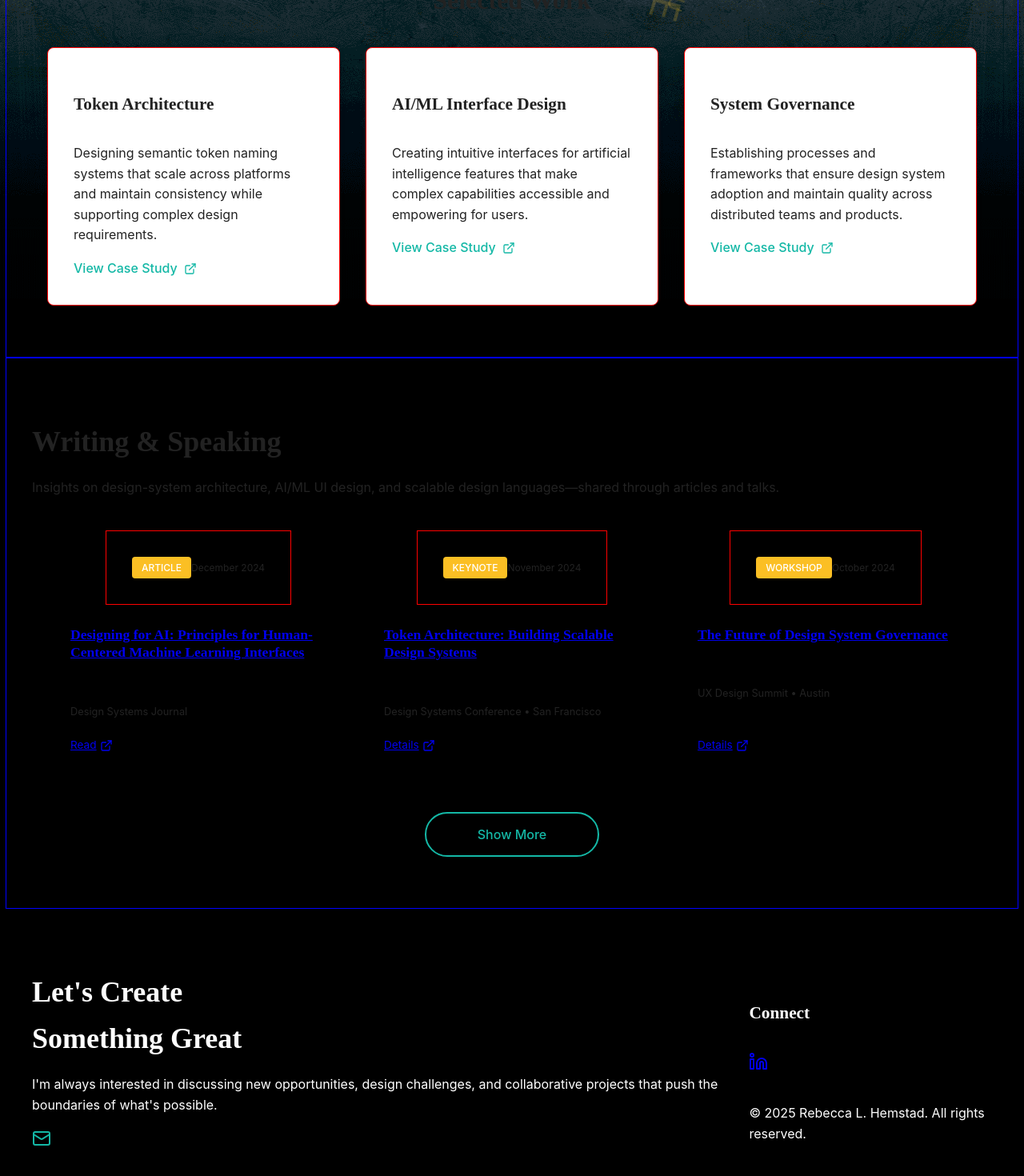
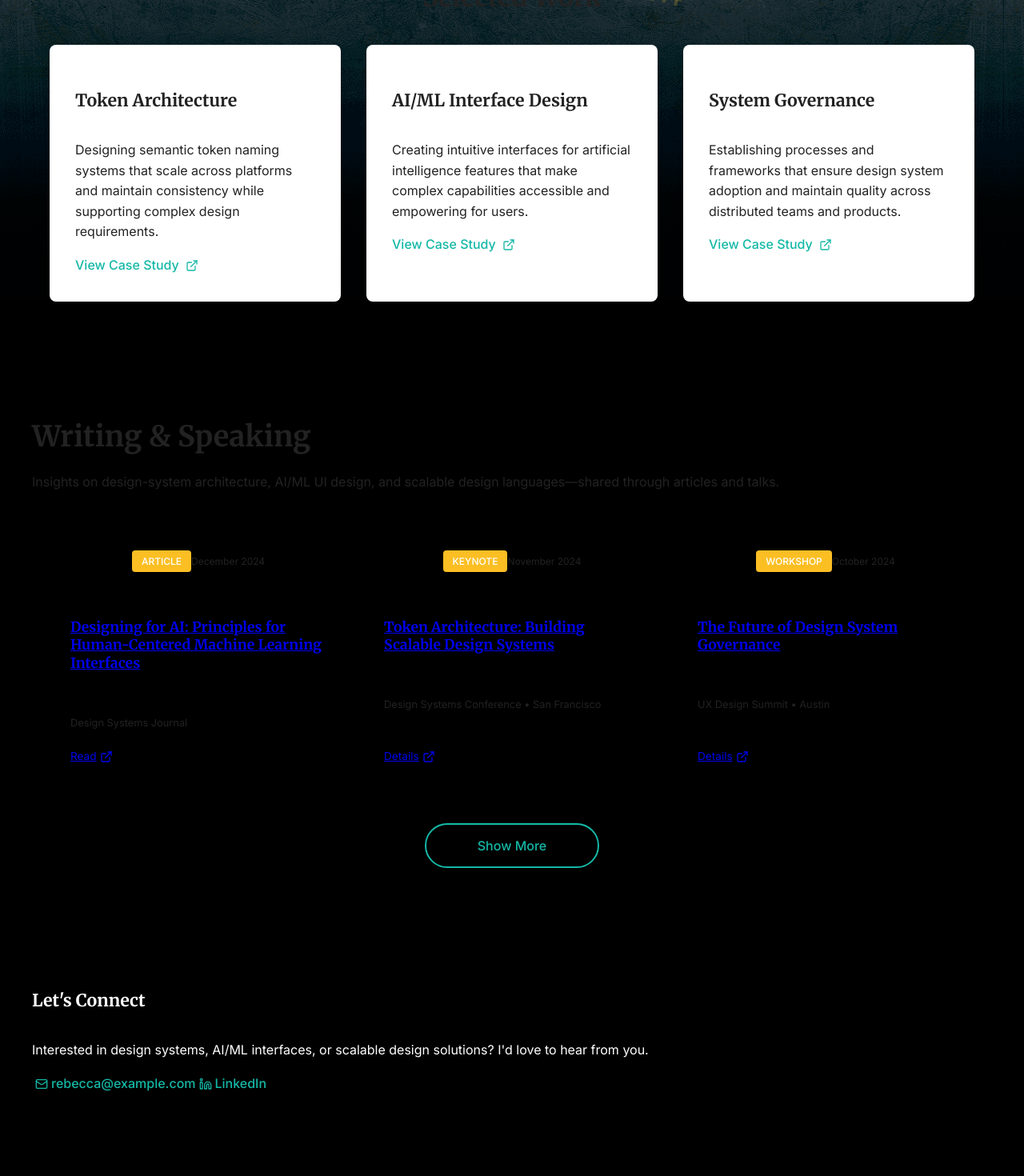
Before and after one commit to RHemstad/portfolio, a React (Vite) app: page / in a window 1280 px wide. Shown: the part 412-1882 px from the top of the page at 80% size. After the commit the page ends 1846 px from the top, so only its background shows below. Built offline with nearby package versions, Linux system fonts and the light colour scheme.

Commit message:
fix: cleanup

```diff
--- a/index.html
+++ b/index.html
@@ -14,6 +14,9 @@
     <meta name="twitter:title" content="Rebecca L. Hemstad - Principal Visual Designer" />
     <meta name="twitter:description" content="Design systems and user experience design for enterprise-scale digital products." />
     <title>Rebecca L. Hemstad - Principal Visual Designer</title>
+    <link rel="preconnect" href="https://fonts.googleapis.com">
+    <link rel="preconnect" href="https://fonts.gstatic.com" crossorigin>
+    <link href="https://fonts.googleapis.com/css2?family=Inter:wght@300;400;500;600;700&family=Merriweather:wght@300;400;700&display=swap" rel="stylesheet">
   </head>
   <body>
     <div id="root"></div>
--- a/package.json
+++ b/package.json
@@ -1,12 +1,9 @@
 {
   "name": "rebecca-hemstad-portfolio",
-  "homepage": "https://rhemstad.github.io/react-gh-pages",
   "private": true,
   "version": "0.0.0",
   "type": "module",
   "scripts": {
-    "predeploy": "npm run build",
-    "deploy": "gh-pages -d build",
     "dev": "vite",
     "build": "vite build",
     "lint": "eslint .",
--- a/src/App.jsx
+++ b/src/App.jsx
@@ -1,20 +1,20 @@
 import React from 'react';
-import { Routes, Route } from 'react-router-dom';
+import { BrowserRouter, Routes, Route } from 'react-router-dom';
 import Home from './pages/Home.jsx';
 import CaseStudy from './pages/CaseStudy.jsx';
 import './tokens.css';
 import './app.css';
 import './pages.css';
 
-
-
 function App() {
   return (
-          <div className="wrapper">
-      <Routes>
-        <Route path="/" element={<Home />} />
-        <Route path="/case-study/:id" element={<CaseStudy />} />
-      </Routes>
+    <div className="wrapper">
+      <BrowserRouter>
+        <Routes>
+          <Route path="/" element={<Home />} />
+          <Route path="/case-study/:id" element={<CaseStudy />} />
+        </Routes>
+      </BrowserRouter>
     </div>
   );
 }
--- a/src/app.css
+++ b/src/app.css
@@ -6,7 +6,6 @@ body {
   font-size: var(--font-size-base);
   background: var(--color-bg);
   background: url('/images/back.png') repeat-x scroll left top #000000;
-
 }
 
 .wrapper {
@@ -19,17 +18,13 @@ header {
   padding: var(--space-8) var(--space-8);
   max-width: var(--container-xl);
   margin: 0 auto;
-  border: 1px solid red;
 }
-
 
 section {
   padding: var(--space-16) var(--space-8);
   max-width: var(--container-xl);
   margin: 0 auto;
-  border: 1px solid blue;
 }
-
 
 footer {
   padding: var(--space-16) var(--space-8);
@@ -53,7 +48,6 @@ h1 {
   font-size: 4rem;
   color: var(--color-text);
   margin-bottom: var(--space-8);
-  color: white;
 }
 
 h2 {
--- a/src/main.jsx
+++ b/src/main.jsx
@@ -1,13 +1,9 @@
 import { StrictMode } from 'react';
 import { createRoot } from 'react-dom/client';
-import { BrowserRouter } from 'react-router-dom';
 import App from './App.jsx';
-/*import './index.css';*/
 
 createRoot(document.getElementById('root')).render(
   <StrictMode>
-    <BrowserRouter>
-      <App />
-    </BrowserRouter>
+    <App />
   </StrictMode>
 );
--- a/src/pages.css
+++ b/src/pages.css
@@ -125,7 +125,6 @@
   transition: box-shadow 0.3s ease;
   width: 300px;
   max-width: 100%;
-  border: 1px solid red;
 }
 
 
--- a/src/pages/Home.jsx
+++ b/src/pages/Home.jsx
@@ -10,19 +10,12 @@ import { writing } from '../data/writing';
 import FallingGlyphsBackground from './FallingGlyphsBackground';
 import { motion } from 'framer-motion';
 
-
 function Home() {
   const [showAllProjects, setShowAllProjects] = useState(false);
   const [showAllWriting, setShowAllWriting] = useState(false);
 
   const displayedProjects = showAllProjects ? projects : projects.slice(0, 3);
   const displayedWriting = showAllWriting ? writing : writing.slice(0, 3);
-
-  // Debug logging
-  console.log('showAllWriting:', showAllWriting);
-  console.log('writing array:', writing);
-  console.log('displayedWriting array:', displayedWriting);
-  console.log('displayedWriting length:', displayedWriting.length);
 
   const sectionVariants = {
     hidden: { opacity: 0, y: 40 },
@@ -43,7 +36,6 @@ function Home() {
     visible: { opacity: 1, y: 0 },
   };
 
-  // Re-use these if they’re already defined for Work; otherwise add them once.
   const writingSectionVariants = {
     hidden: { opacity: 0, y: 40 },
     visible: {
@@ -53,7 +45,7 @@ const writingSectionVariants = {
         duration: 0.6,
         ease: 'easeOut',
         when: 'beforeChildren',
-      staggerChildren: 0.2,   // <- staggers each card/article
+        staggerChildren: 0.2,
       },
     },
   };
@@ -62,8 +54,6 @@ const writingCardVariants = {
     hidden: { opacity: 0, y: 20 },
     visible: { opacity: 1, y: 0 },
   };
-
-
 
   const getTypeLabel = (type) => {
     const labels = {
@@ -76,32 +66,15 @@ const writingCardVariants = {
   };
 
   return (
-
-
     <main>
-
-
-
-
-
-
-      {/* ***************************** */}
-      {/* ********* HEADER ********** */}
-      {/* ***************************** */}
-
+      {/* HEADER */}
       <header>
-      <FallingGlyphsBackground /> {/* <- We'll build this next */}
+        <FallingGlyphsBackground />
         <h1>Rebecca L. Hemstad</h1>
         <p>Currently leading design system architecture and AI/ML UI design, I specialize in creating cohesive visual languages that make artificial intelligence accessible and empowering across complex product ecosystems.</p>
       </header>
 
-
-
-
-
-      {/* ***************************** */}
-      {/* ********* DESIGN SYSTEM ********** */}
-      {/* ***************************** */}
+      {/* DESIGN SYSTEM */}
       <motion.section
         className="design"
         initial="hidden"
@@ -110,7 +83,6 @@ const writingCardVariants = {
         variants={sectionVariants}
       >
         <motion.h2 variants={cardVariants}>Selected Work</motion.h2>
-
         <div className="cards">
           {displayedProjects.map((project) => (
             <motion.article
@@ -128,11 +100,7 @@ const writingCardVariants = {
         </div>
       </motion.section>
 
-
-
-      {/* ***************************** */}
-      {/* ********* WRITING & SPEAKING ********** */}
-      {/* ***************************** */}
+      {/* WRITING & SPEAKING */}
       <motion.section
         className="writing"
         initial="hidden"
@@ -158,25 +126,18 @@ const writingCardVariants = {
               variants={writingCardVariants}
               transition={{ delay: index >= 3 ? (index - 3) * 0.1 : 0 }}
             >
-          {/*  badge + date  */}
               <header>
                 <span className="badge">{getTypeLabel(item.type)}</span>
                 <span className="date">{item.date}</span>
               </header>
-
-          {/*  title  */}
               <h3 className="title">
                 <a href={item.link}>{item.title}</a>
               </h3>
-
-          {/*  meta  */}
               <p className="meta">
                 {item.type === 'article'
                   ? item.publication
                   : `${item.event} • ${item.location}`}
               </p>
-
-          {/*  CTA  */}
               <a href={item.link} className="cta">
                 {item.type === 'article' ? 'Read' : 'Details'}
                 <ExternalLink size={16} />
@@ -191,49 +152,33 @@ const writingCardVariants = {
             variants={writingCardVariants}
           >
             <button
-        onClick={() => {
-          console.log('Button clicked! Current showAllWriting:', showAllWriting);
-          setShowAllWriting(!showAllWriting);
-        }}
+              onClick={() => setShowAllWriting(!showAllWriting)}
               className="button-secondary"
             >
               {showAllWriting ? 'Show Less' : 'Show More'}
             </button>
           </motion.div>
         )}
-
-
       </motion.section>
 
-
-
-
-      {/* ***************************** */}
-      {/* ********* FOOTER ********** */}
-      {/* ***************************** */}
-      <footer id="contact">
-
-
-            <div>
-              <h2>Let's Create<br /><span className="text-primary">Something Great</span></h2>
-              <p>I'm always interested in discussing new opportunities, design challenges, and collaborative projects that push the boundaries of what's possible.</p>
-
-              <div className="mb-lg"><a href="mailto:rebecca@hemstad.design" className="link"><Mail /></a></div>
-            </div>
-
-
-
-            <div>
-              <div className="mb-lg">
-                <h3>Connect</h3>
-                <div className="social"><a href="#" className="rounded-full"><Linkedin /></a></div>
-              </div>
-              <div className="copyright">
-                <p> © 2025 Rebecca L. Hemstad. All rights reserved.</p>
+      {/* FOOTER */}
+      <footer>
+        <div className="footer-content">
+          <div className="footer-section">
+            <h3>Let's Connect</h3>
+            <p>Interested in design systems, AI/ML interfaces, or scalable design solutions? I'd love to hear from you.</p>
+            <div className="footer-links">
+              <a href="mailto:rebecca@example.com" className="link">
+                <Mail className="link__icon" />
+                rebecca@example.com
+              </a>
+              <a href="https://linkedin.com/in/rebeccahemstad" className="link">
+                <Linkedin className="link__icon" />
+                LinkedIn
+              </a>
             </div>
           </div>
-
-
+        </div>
       </footer>
     </main>
   );
```
Lines whose indentation alone changed are shown as unchanged.
